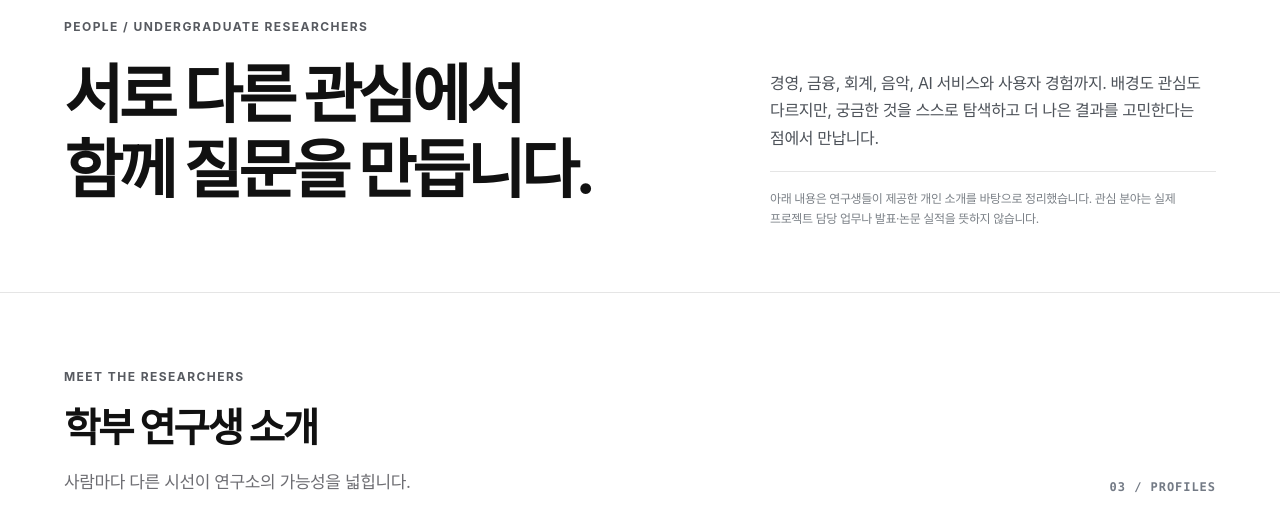
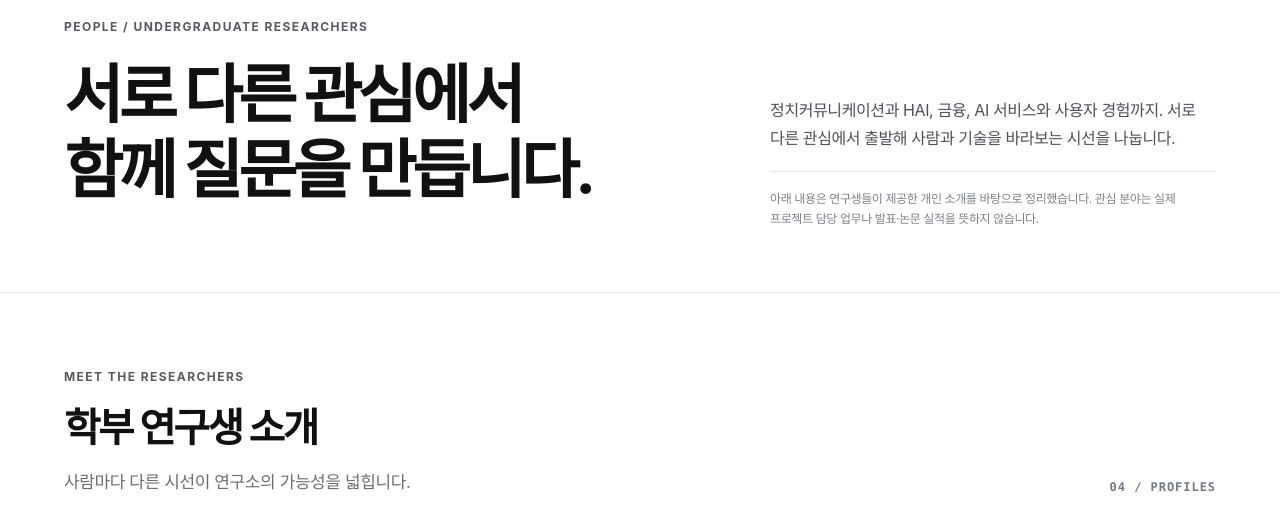
Before and after one commit to Jxny0ung/ddalkak-lab-hai, a Next.js app: page /people in a window 1280 px wide. Shown: the part 130-653 px from the top of the page. Built offline with nearby package versions, Linux system fonts and the light colour scheme; grey boxes are pictures that could not be loaded.

Commit message:
feat: add Junyoung first to undergraduate researchers

```diff
--- a/src/app/people/page.tsx
+++ b/src/app/people/page.tsx
@@ -7,7 +7,7 @@ import { studentResearchers } from "@/lib/researchers";
 
 export const metadata: Metadata = {
   title: "People | 학부 연구생",
-  description: "모두의 딸깍 연구소 학부 연구생 세 명의 소개, 관심 분야, 취미와 개인 활동 링크를 살펴보세요.",
+  description: "모두의 딸깍 연구소 학부 연구생 네 명의 소개, 관심 분야, 취미와 개인 활동 링크를 살펴보세요.",
   alternates: { canonical: "/people" },
   openGraph: {
     title: "학부 연구생 | 모두의 딸깍 연구소",
@@ -28,7 +28,7 @@ export default function PeoplePage() {
               <h1>서로 다른 관심에서<br />함께 질문을 만듭니다.</h1>
             </div>
             <div className="sl-people-intro__lead">
-              <p>경영, 금융, 회계, 음악, AI 서비스와 사용자 경험까지. 배경도 관심도 다르지만, 궁금한 것을 스스로 탐색하고 더 나은 결과를 고민한다는 점에서 만납니다.</p>
+              <p>정치커뮤니케이션과 HAI, 금융, AI 서비스와 사용자 경험까지. 서로 다른 관심에서 출발해 사람과 기술을 바라보는 시선을 나눕니다.</p>
               <p className="sl-people-intro__notice">아래 내용은 연구생들이 제공한 개인 소개를 바탕으로 정리했습니다. 관심 분야는 실제 프로젝트 담당 업무나 발표·논문 실적을 뜻하지 않습니다.</p>
             </div>
           </div>
@@ -42,7 +42,7 @@ export default function PeoplePage() {
                 <h2 id="sl-people-title">학부 연구생 소개</h2>
                 <p>사람마다 다른 시선이 연구소의 가능성을 넓힙니다.</p>
               </div>
-              <span className="sl-people-count" aria-label="공개 프로필 세 명">03 / PROFILES</span>
+              <span className="sl-people-count" aria-label={`공개 프로필 ${studentResearchers.length}명`}>{String(studentResearchers.length).padStart(2, "0")} / PROFILES</span>
             </div>
 
             <div className="sl-people-grid">
```
